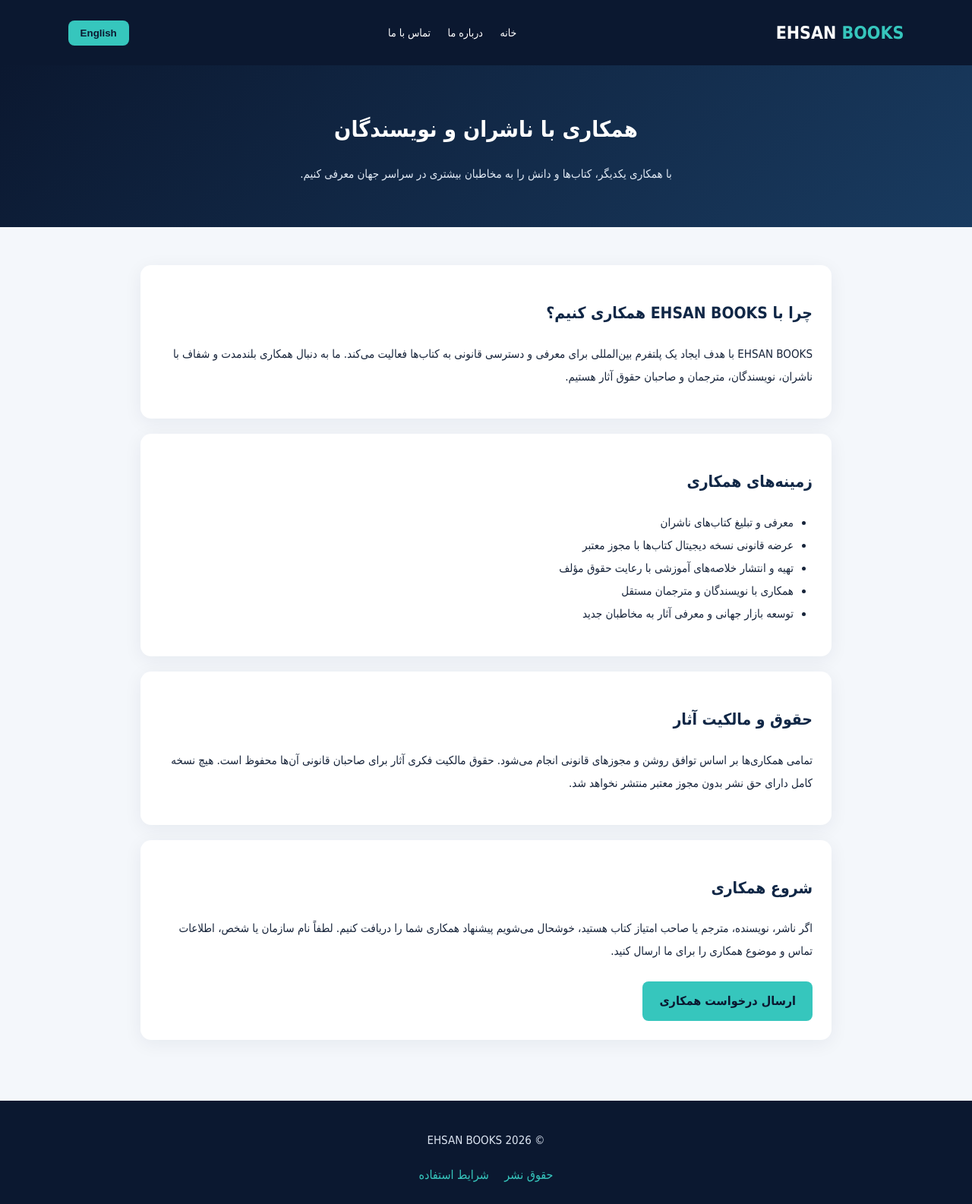
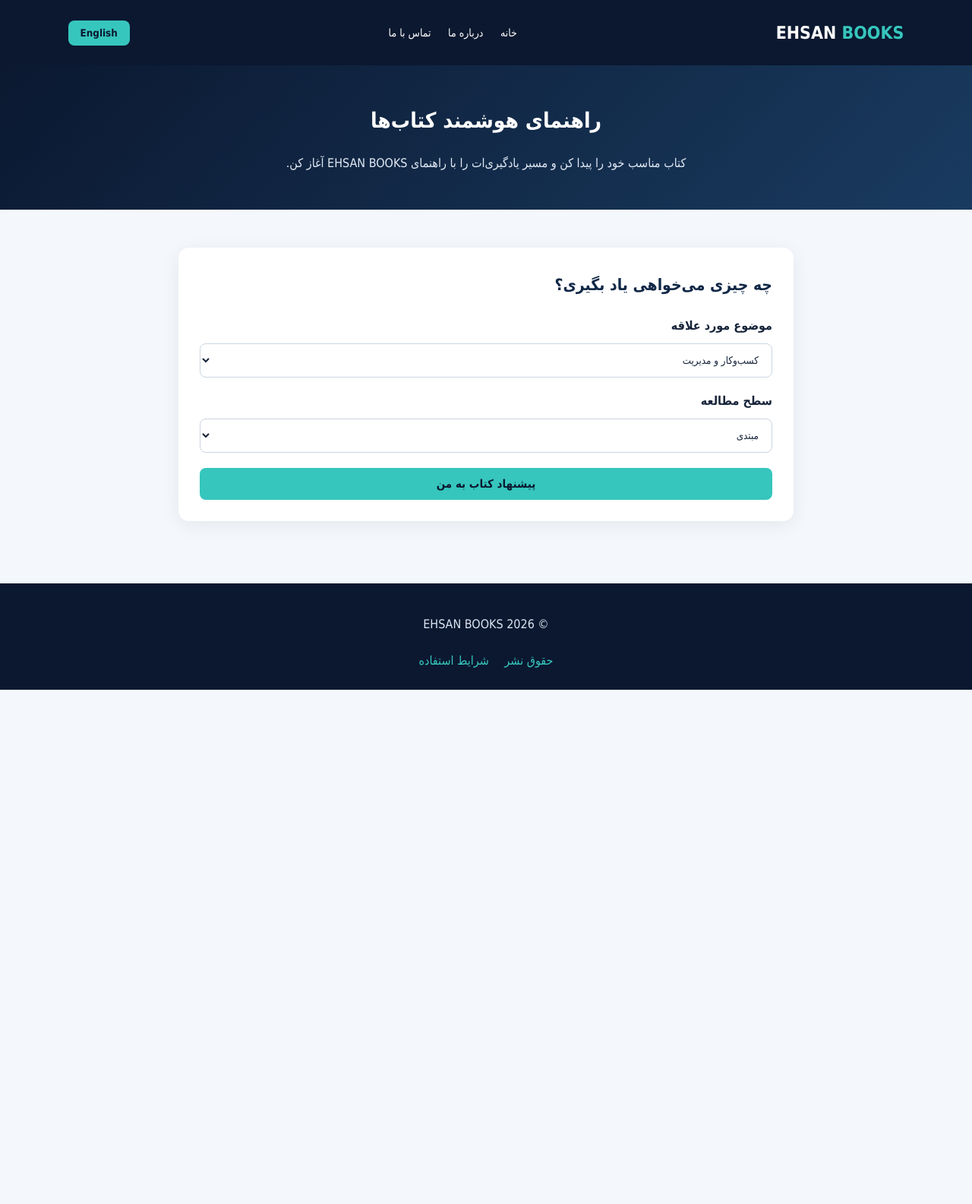
Before and after one commit to mojtabaloloei2-ship-it/Ehsan_Books, a plain HTML site: page index.html in a window 1280 px wide. Shown: the whole page at 76% size. After the commit the page ends 908 px from the top, so only its background shows below. Drawn offline with Linux system fonts and the light colour scheme.

Commit message:
Update index.html

```diff
--- a/index.html
+++ b/index.html
@@ -5,7 +5,7 @@
 <meta charset="UTF-8">
 <meta name="viewport" content="width=device-width, initial-scale=1">
 <meta name="theme-color" content="#0b1830">
-<title>Publishers Partnership | EHSAN BOOKS</title>
+<title>AI Book Guide | EHSAN BOOKS</title>
 <style>
 *{box-sizing:border-box}
 body{margin:0;font-family:Tahoma,Arial,sans-serif;background:#f4f7fb;color:#17243a;line-height:2}
@@ -13,16 +13,20 @@ header{background:#0b1830;color:white;padding:20px 7%;display:flex;justify-conte
 .logo{font-size:23px;font-weight:bold;color:white}
 .logo span{color:#36c6bd}
 nav a{color:white;text-decoration:none;margin:0 9px;font-size:14px}
-button{background:#36c6bd;color:#0b1830;border:0;padding:9px 16px;border-radius:8px;font-weight:bold;cursor:pointer}
-.hero{background:linear-gradient(135deg,#0b1830,#193b60);color:white;padding:55px 20px;text-align:center}
-.hero h1{font-size:29px;margin:0 0 15px}
+button,select{font-family:inherit}
+#lang{background:#36c6bd;color:#0b1830;border:0;padding:9px 16px;border-radius:8px;font-weight:bold;cursor:pointer}
+.hero{background:linear-gradient(135deg,#0b1830,#193b60);color:white;padding:45px 20px;text-align:center}
+.hero h1{font-size:28px;margin:0 0 12px}
 .hero p{max-width:700px;margin:auto;color:#e1eaf5}
-main{max-width:950px;margin:30px auto;padding:20px}
-.card{background:white;padding:25px;border-radius:14px;margin-bottom:20px;box-shadow:0 5px 25px #15233a10}
-h2{color:#102746;font-size:21px}
-p,li{font-size:15px}
-ul{padding-right:25px}
-a.contact{display:inline-block;background:#36c6bd;color:#0b1830;text-decoration:none;padding:10px 22px;border-radius:8px;font-weight:bold;margin-top:10px}
+main{max-width:850px;margin:30px auto;padding:20px}
+.card{background:white;padding:28px;border-radius:14px;box-shadow:0 5px 25px #15233a12;margin-bottom:22px}
+h2{color:#102746;font-size:21px;margin-top:0}
+label{display:block;font-weight:bold;margin:15px 0 7px}
+select{width:100%;padding:13px;border:1px solid #ccd5e1;border-radius:8px;background:white;color:#17243a}
+.action{background:#36c6bd;color:#0b1830;border:0;padding:12px 22px;border-radius:8px;font-weight:bold;cursor:pointer;margin-top:20px;width:100%;font-size:15px}
+#result{display:none;margin-top:22px;padding:18px;background:#edf9f8;border-right:4px solid #36c6bd;border-radius:8px}
+#result h3{color:#102746}
+.book{background:white;padding:12px;border-radius:8px;margin:10px 0}
 footer{text-align:center;background:#0b1830;color:#dce5f2;padding:22px;margin-top:40px}
 footer a{color:#36c6bd;text-decoration:none;margin:0 8px}
 @media(max-width:600px){header{padding:16px}.hero h1{font-size:23px}.card{padding:20px}}
@@ -41,51 +45,38 @@ footer a{color:#36c6bd;text-decoration:none;margin:0 8px}
 </header>
 
 <section class="hero">
-<h1 data-fa="همکاری با ناشران و نویسندگان" data-en="Partner with EHSAN BOOKS">همکاری با ناشران و نویسندگان</h1>
-<p data-fa="با همکاری یکدیگر، کتاب‌ها و دانش را به مخاطبان بیشتری در سراسر جهان معرفی کنیم."
-data-en="Together, let's bring books and knowledge to more readers around the world.">
-با همکاری یکدیگر، کتاب‌ها و دانش را به مخاطبان بیشتری در سراسر جهان معرفی کنیم.
+<h1 data-fa="راهنمای هوشمند کتاب‌ها" data-en="AI Book Guide">راهنمای هوشمند کتاب‌ها</h1>
+<p data-fa="کتاب مناسب خود را پیدا کن و مسیر یادگیری‌ات را با راهنمای EHSAN BOOKS آغاز کن."
+data-en="Discover books that match your interests and begin your learning journey with EHSAN BOOKS.">
+کتاب مناسب خود را پیدا کن و مسیر یادگیری‌ات را با راهنمای EHSAN BOOKS آغاز کن.
 </p>
 </section>
 
 <main>
+<section class="card">
+<h2 data-fa="چه چیزی می‌خواهی یاد بگیری؟" data-en="What would you like to learn?">چه چیزی می‌خواهی یاد بگیری؟</h2>
 
-<section class="card">
-<h2 data-fa="چرا با EHSAN BOOKS همکاری کنیم؟" data-en="Why Partner with EHSAN BOOKS?">چرا با EHSAN BOOKS همکاری کنیم؟</h2>
-<p data-fa="EHSAN BOOKS با هدف ایجاد یک پلتفرم بین‌المللی برای معرفی و دسترسی قانونی به کتاب‌ها فعالیت می‌کند. ما به دنبال همکاری بلندمدت و شفاف با ناشران، نویسندگان، مترجمان و صاحبان حقوق آثار هستیم."
-data-en="EHSAN BOOKS aims to build an international platform for book discovery and lawful access to books. We seek transparent, long-term partnerships with publishers, authors, translators, and rights holders.">
-EHSAN BOOKS با هدف ایجاد یک پلتفرم بین‌المللی برای معرفی و دسترسی قانونی به کتاب‌ها فعالیت می‌کند. ما به دنبال همکاری بلندمدت و شفاف با ناشران، نویسندگان، مترجمان و صاحبان حقوق آثار هستیم.
-</p>
+<label for="topic" data-fa="موضوع مورد علاقه" data-en="Your Topic">موضوع مورد علاقه</label>
+<select id="topic">
+<option value="business" data-fa="کسب‌وکار و مدیریت" data-en="Business and Management">کسب‌وکار و مدیریت</option>
+<option value="success" data-fa="موفقیت و توسعه فردی" data-en="Success and Personal Development">موفقیت و توسعه فردی</option>
+<option value="psychology" data-fa="روان‌شناسی و ذهن" data-en="Psychology and Mind">روان‌شناسی و ذهن</option>
+<option value="finance" data-fa="مالی و سرمایه‌گذاری" data-en="Finance and Investing">مالی و سرمایه‌گذاری</option>
+<option value="technology" data-fa="فناوری و هوش مصنوعی" data-en="Technology and AI">فناوری و هوش مصنوعی</option>
+<option value="science" data-fa="علم و دانش عمومی" data-en="Science and General Knowledge">علم و دانش عمومی</option>
+</select>
+
+<label for="level" data-fa="سطح مطالعه" data-en="Reading Level">سطح مطالعه</label>
+<select id="level">
+<option value="beginner" data-fa="مبتدی" data-en="Beginner">مبتدی</option>
+<option value="intermediate" data-fa="متوسط" data-en="Intermediate">متوسط</option>
+<option value="advanced" data-fa="پیشرفته" data-en="Advanced">پیشرفته</option>
+</select>
+
+<button class="action" onclick="recommend()" data-fa="پیشنهاد کتاب به من" data-en="Recommend Books">پیشنهاد کتاب به من</button>
+
+<div id="result" aria-live="polite"></div>
 </section>
-
-<section class="card">
-<h2 data-fa="زمینه‌های همکاری" data-en="Partnership Opportunities">زمینه‌های همکاری</h2>
-<ul>
-<li data-fa="معرفی و تبلیغ کتاب‌های ناشران" data-en="Book promotion and publisher visibility">معرفی و تبلیغ کتاب‌های ناشران</li>
-<li data-fa="عرضه قانونی نسخه دیجیتال کتاب‌ها با مجوز معتبر" data-en="Authorized distribution of digital books">عرضه قانونی نسخه دیجیتال کتاب‌ها با مجوز معتبر</li>
-<li data-fa="تهیه و انتشار خلاصه‌های آموزشی با رعایت حقوق مؤلف" data-en="Educational summaries prepared with copyright compliance">تهیه و انتشار خلاصه‌های آموزشی با رعایت حقوق مؤلف</li>
-<li data-fa="همکاری با نویسندگان و مترجمان مستقل" data-en="Working with independent authors and translators">همکاری با نویسندگان و مترجمان مستقل</li>
-<li data-fa="توسعه بازار جهانی و معرفی آثار به مخاطبان جدید" data-en="Expanding global reach and introducing works to new audiences">توسعه بازار جهانی و معرفی آثار به مخاطبان جدید</li>
-</ul>
-</section>
-
-<section class="card">
-<h2 data-fa="حقوق و مالکیت آثار" data-en="Copyright and Ownership">حقوق و مالکیت آثار</h2>
-<p data-fa="تمامی همکاری‌ها بر اساس توافق روشن و مجوزهای قانونی انجام می‌شود. حقوق مالکیت فکری آثار برای صاحبان قانونی آن‌ها محفوظ است. هیچ نسخه کامل دارای حق نشر بدون مجوز معتبر منتشر نخواهد شد."
-data-en="All partnerships are based on clear agreements and lawful permissions. Intellectual property rights remain with their rightful owners. No copyrighted full book will be distributed without valid authorization.">
-تمامی همکاری‌ها بر اساس توافق روشن و مجوزهای قانونی انجام می‌شود. حقوق مالکیت فکری آثار برای صاحبان قانونی آن‌ها محفوظ است. هیچ نسخه کامل دارای حق نشر بدون مجوز معتبر منتشر نخواهد شد.
-</p>
-</section>
-
-<section class="card">
-<h2 data-fa="شروع همکاری" data-en="Start a Partnership">شروع همکاری</h2>
-<p data-fa="اگر ناشر، نویسنده، مترجم یا صاحب امتیاز کتاب هستید، خوشحال می‌شویم پیشنهاد همکاری شما را دریافت کنیم. لطفاً نام سازمان یا شخص، اطلاعات تماس و موضوع همکاری را برای ما ارسال کنید."
-data-en="If you are a publisher, author, translator, or book rights holder, we would be pleased to hear from you. Please send us your name or organization, contact details, and partnership proposal.">
-اگر ناشر، نویسنده، مترجم یا صاحب امتیاز کتاب هستید، خوشحال می‌شویم پیشنهاد همکاری شما را دریافت کنیم. لطفاً نام سازمان یا شخص، اطلاعات تماس و موضوع همکاری را برای ما ارسال کنید.
-</p>
-<a class="contact" href="contact.html" data-fa="ارسال درخواست همکاری" data-en="Send a Partnership Request">ارسال درخواست همکاری</a>
-</section>
-
 </main>
 
 <footer>
@@ -96,13 +87,69 @@ data-en="If you are a publisher, author, translator, or book rights holder, we w
 
 <script>
 let language="fa";
+
+const books={
+business:{
+fa:["مدیر یک دقیقه‌ای","از خوب به عالی","استراتژی اقیانوس آبی"],
+en:["The One Minute Manager","Good to Great","Blue Ocean Strategy"]
+},
+success:{
+fa:["قدرت عادت","اثر مرکب","هفت عادت مردمان مؤثر"],
+en:["The Power of Habit","The Compound Effect","The 7 Habits of Highly Effective People"]
+},
+psychology:{
+fa:["تفکر سریع و کند","هوش هیجانی","انسان در جستجوی معنا"],
+en:["Thinking, Fast and Slow","Emotional Intelligence","Man's Search for Meaning"]
+},
+finance:{
+fa:["پدر پولدار پدر بی‌پول","روان‌شناسی پول","سرمایه‌گذار هوشمند"],
+en:["Rich Dad Poor Dad","The Psychology of Money","The Intelligent Investor"]
+},
+technology:{
+fa:["زندگی ۳.۰","هوش مصنوعی: رویکردی نوین","انسان و ماشین"],
+en:["Life 3.0","Artificial Intelligence: A Modern Approach","Human Compatible"]
+},
+science:{
+fa:["جهان در پوست گردو","تاریخچه مختصر زمان","جهان‌های موازی"],
+en:["The Universe in a Nutshell","A Brief History of Time","Parallel Worlds"]
+}
+};
+
+function recommend(){
+const topic=document.getElementById("topic").value;
+const level=document.getElementById("level").value;
+const list=books[topic][language];
+const result=document.getElementById("result");
+
+const titles=language==="fa"
+?["پیشنهادهای کتاب برای شما","مسیر پیشنهادی مطالعه","سطح انتخاب‌شده"]
+:["Recommended Books for You","Suggested Reading Path","Selected Level"];
+
+const levels={
+beginner:language==="fa"?"مبتدی":"Beginner",
+intermediate:language==="fa"?"متوسط":"Intermediate",
+advanced:language==="fa"?"پیشرفته":"Advanced"
+};
+
+result.style.display="block";
+result.innerHTML="<h3>"+titles[0]+"</h3>"+
+list.map((book,i)=>"<div class='book'>"+(i+1)+". "+book+"</div>").join("")+
+"<h3>"+titles[1]+"</h3>"+
+(language==="fa"
+?"از کتاب اول شروع کن، نکات مهم را یادداشت کن و سپس سراغ کتاب بعدی برو."
+:"Start with the first book, take notes on key ideas, and then move to the next book.")+
+"<p><strong>"+titles[2]+": </strong>"+levels[level]+"</p>";
+}
+
 function changeLanguage(){
 language=language==="fa"?"en":"fa";
 document.documentElement.lang=language;
 document.documentElement.dir=language==="fa"?"rtl":"ltr";
+
 document.querySelectorAll("[data-fa]").forEach(el=>{
 el.textContent=el.getAttribute("data-"+language);
 });
+
 document.getElementById("lang").textContent=language==="fa"?"English":"فارسی";
 }
 </script>
```
